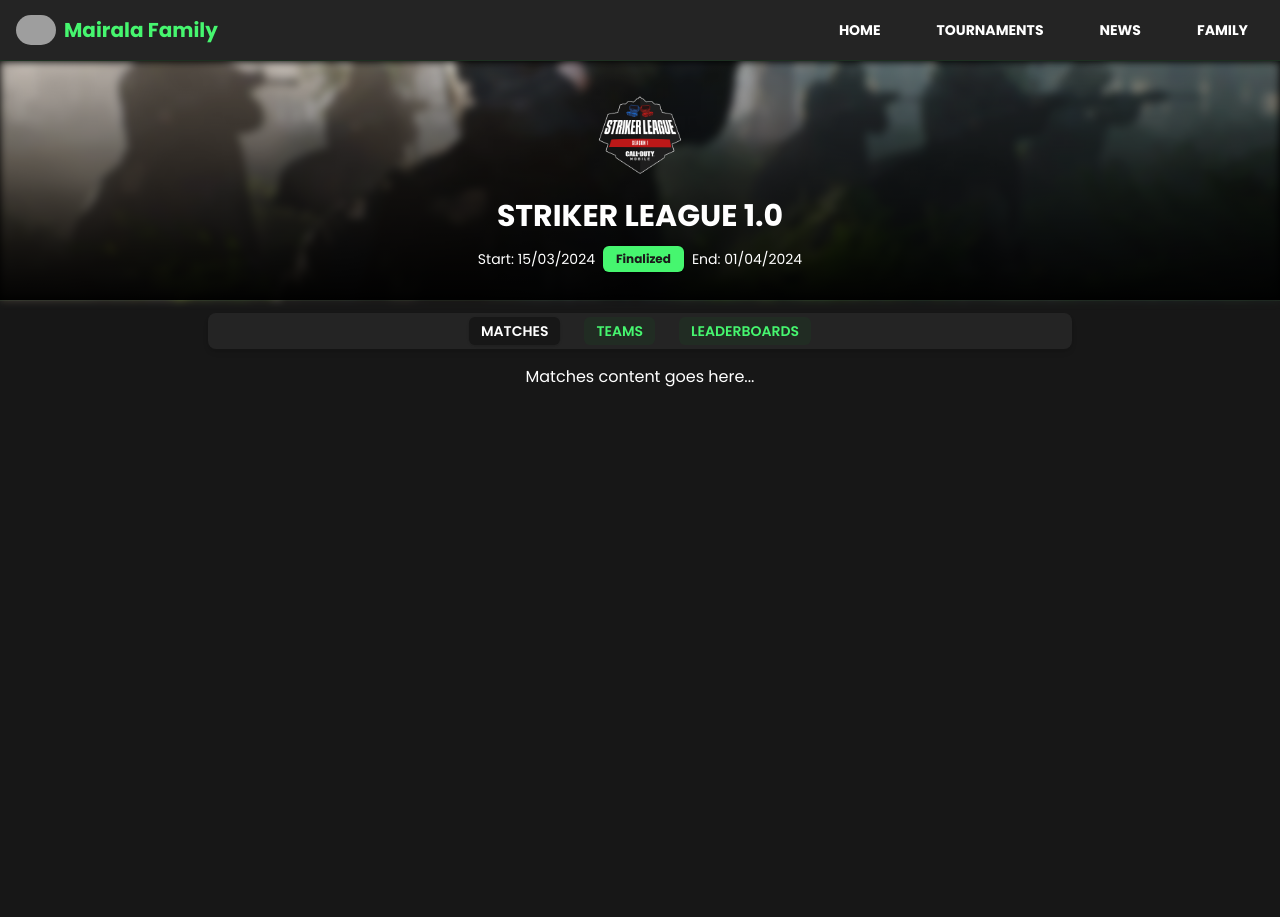
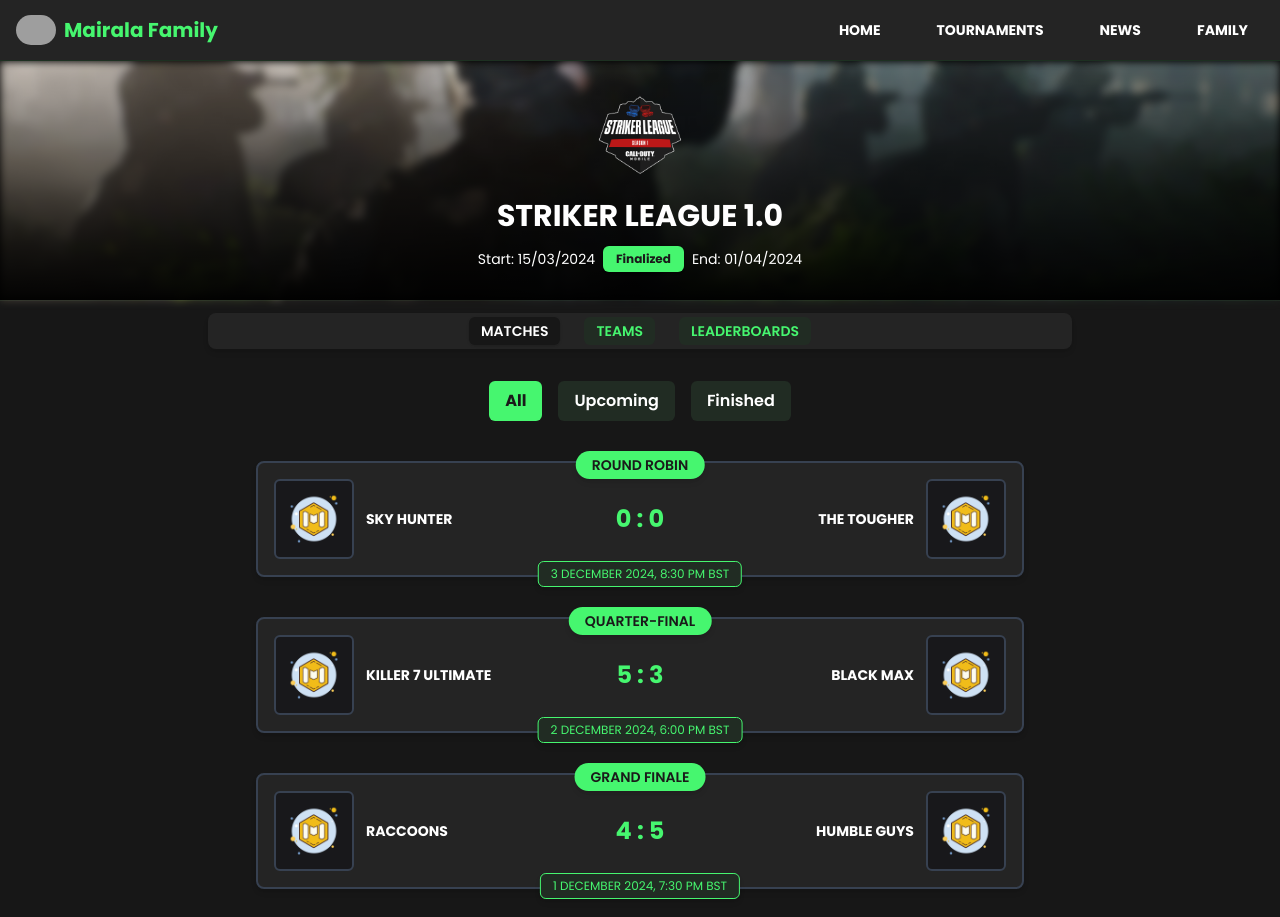
Before and after one commit to shahenwaz/mairala_family, a Next.js app: page /tournaments/StrikerLeague1 in a window 1280 px wide. Before the commit the page ends 800 px from the top, so only its background shows below. Built offline with nearby package versions, Linux system fonts and the light colour scheme; grey boxes are pictures that could not be loaded.

Commit message:
Component added - MatchCard.tsx

```diff
--- a/app/(root)/page.tsx
+++ b/app/(root)/page.tsx
@@ -1,9 +1,73 @@
-import { Button } from "@/components/ui/button";
+import MatchCard from "@/components/tournament/MatchCard";
 
 export default function Home() {
+  // Define Match type
+  interface Match {
+    team1: string;
+    team2: string;
+    team1Logo: string;
+    team2Logo: string;
+    score: string;
+    round: string;
+    date: string;
+    status: "Upcoming" | "Finished";
+  }
+
+  // Dummy matches array
+  const matches: Match[] = [
+    {
+      team1: "SHURIKEN THE HUNTERS",
+      team2: "DRAGONS ON THE GO",
+      team1Logo: "/images/CODM_LOGO.png",
+      team2Logo: "/images/CODM_LOGO.png",
+      score: "0 : 0",
+      round: "Round Robin",
+      date: "5 OCTOBER 2024, 10:00 PM BST",
+      status: "Upcoming",
+    },
+    {
+      team1: "DISCIPLES OF MAYHEM",
+      team2: "GRUMBLING GANGSTERS 2.0",
+      team1Logo: "/images/CODM_LOGO.png",
+      team2Logo: "/images/CODM_LOGO.png",
+      score: "0 : 0",
+      round: "Semi-Final",
+      date: "6 OCTOBER 2024, 8:00 PM BST",
+      status: "Upcoming",
+    },
+  ];
+
+  // Filter only upcoming matches
+  const upcomingMatches = matches.filter(
+    (match) => match.status === "Upcoming"
+  );
+
   return (
-    <div>
-      <Button>Click Me</Button>
+    <div className="w-full bg-background py-8">
+      <div className="max-w-6xl mx-auto px-4 space-y-8">
+        <div className="mb-">
+          {/* Subtitle */}
+          <h2 className="text-center text-sm font-bold text-muted-foreground mb-2">
+            STRIKER LEAGUE 1.0
+          </h2>
+
+          {/* Title */}
+          <h1 className="text-center text-2xl sm:text-3xl md:text-4xl font-extrabold text-foreground">
+            UPCOMING MATCHES
+          </h1>
+        </div>
+        <div className="flex flex-col gap-6">
+          {upcomingMatches.length > 0 ? (
+            upcomingMatches.map((match: Match, index: number) => (
+              <MatchCard key={index} {...match} />
+            ))
+          ) : (
+            <p className="text-center text-muted-foreground">
+              No upcoming matches available.
+            </p>
+          )}
+        </div>
+      </div>
     </div>
   );
 }
--- a/app/(root)/tournaments/StrikerLeague1/page.tsx
+++ b/app/(root)/tournaments/StrikerLeague1/page.tsx
@@ -1,6 +1,9 @@
+"use client";
+import React, { useState } from "react";
 import TournamentDetails from "@/components/tournament/TournamentDetails";
+import MatchCard from "@/components/tournament/MatchCard";
+import TeamLeaderboard from "@/components/tournament/TeamLeaderboard";
 import PlayerLeaderboard from "@/components/tournament/PlayerLeaderboard";
-import TeamLeaderboard from "@/components/tournament/TeamLeaderboard";
 import { Tabs, TabsList, TabsTrigger, TabsContent } from "@/components/ui/tabs";
 
 export default function StrikerLeague1() {
@@ -13,23 +16,47 @@
     background: "/images/CODM_BG1.jpg",
   };
 
-  const players = [
-    { name: "Adeus", team: "Disciples of Mayhem", kills: 107 },
-    { name: "BATMAN_on_DRUG", team: "Grumbling Gangsters", kills: 92 },
-    { name: "U_SO_CUTE", team: "Quite One Elite", kills: 79 },
-    { name: "Purinz", team: "Disciples of Mayhem", kills: 76 },
-    { name: "NanosecYT", team: "Quite One Elite", kills: 75 },
-    { name: "Carnage", team: "Quite One Elite", kills: 74 },
-    { name: "GG✯NOOB", team: "Grumbling Gangsters", kills: 73 },
-    { name: "Hate", team: "Disciples of Mayhem", kills: 72 },
-    { name: "COFFIN6IX9INE", team: "Vengeance Seekers", kills: 64 },
-    { name: "QΞ卩tomi匚", team: "Quite One Elite", kills: 64 },
-    { name: "QΞLordX", team: "Quite One Elite", kills: 62 },
-    { name: "No.skil.No.win", team: "Vengeance Seekers", kills: 60 },
-    { name: "WaHiD彡", team: "Vengeance Seekers", kills: 60 },
-    { name: "Haru.op<3", team: "Vengeance Seekers", kills: 53 },
-    { name: "MEMBO×BRAND", team: "Vengeance Seekers", kills: 53 },
+  // Add dummy matches data
+  const matches = [
+    {
+      team1: "SKY HUNTER",
+      team2: "THE TOUGHER",
+      team1Logo: "/images/CODM_LOGO.png",
+      team2Logo: "/images/CODM_LOGO.png",
+      score: "0 : 0",
+      round: "ROUND ROBIN",
+      date: "3 DECEMBER 2024, 8:30 PM BST",
+      status: "Upcoming" as const, // Ensure the status matches the MatchProps type
+    },
+    {
+      team1: "KILLER 7 ULTIMATE",
+      team2: "BLACK MAX",
+      team1Logo: "/images/CODM_LOGO.png",
+      team2Logo: "/images/CODM_LOGO.png",
+      score: "5 : 3",
+      round: "QUARTER-FINAL",
+      date: "2 DECEMBER 2024, 6:00 PM BST",
+      status: "Finished" as const, // Ensure the status matches the MatchProps type
+    },
+    {
+      team1: "RACCOONS",
+      team2: "HUMBLE GUYS",
+      team1Logo: "/images/CODM_LOGO.png",
+      team2Logo: "/images/CODM_LOGO.png",
+      score: "4 : 5",
+      round: "GRAND FINALE",
+      date: "1 DECEMBER 2024, 7:30 PM BST",
+      status: "Finished" as const, // Ensure the status matches the MatchProps type
+    },
   ];
+
+  // Add state for filtering
+  const [filter, setFilter] = useState<"All" | "Upcoming" | "Finished">("All");
+
+  const filteredMatches = matches.filter((match) => {
+    if (filter === "All") return true;
+    return match.status === filter;
+  });
 
   const teams = [
     {
@@ -146,6 +173,24 @@
     },
   ];
 
+  const players = [
+    { name: "Adeus", team: "Disciples of Mayhem", kills: 107 },
+    { name: "BATMAN_on_DRUG", team: "Grumbling Gangsters", kills: 92 },
+    { name: "U_SO_CUTE", team: "Quite One Elite", kills: 79 },
+    { name: "Purinz", team: "Disciples of Mayhem", kills: 76 },
+    { name: "NanosecYT", team: "Quite One Elite", kills: 75 },
+    { name: "Carnage", team: "Quite One Elite", kills: 74 },
+    { name: "GG✯NOOB", team: "Grumbling Gangsters", kills: 73 },
+    { name: "Hate", team: "Disciples of Mayhem", kills: 72 },
+    { name: "COFFIN6IX9INE", team: "Vengeance Seekers", kills: 64 },
+    { name: "QΞ卩tomi匚", team: "Quite One Elite", kills: 64 },
+    { name: "QΞLordX", team: "Quite One Elite", kills: 62 },
+    { name: "No.skil.No.win", team: "Vengeance Seekers", kills: 60 },
+    { name: "WaHiD彡", team: "Vengeance Seekers", kills: 60 },
+    { name: "Haru.op<3", team: "Vengeance Seekers", kills: 53 },
+    { name: "MEMBO×BRAND", team: "Vengeance Seekers", kills: 53 },
+  ];
+
   return (
     <div>
       <TournamentDetails {...tournament} />
@@ -180,11 +225,55 @@
                 Dashboard content goes here...
               </p>
             </TabsContent>
+
             <TabsContent value="matches">
-              <p className="text-secondary-foreground text-center mt-4">
-                Matches content goes here...
-              </p>
+              <div className="flex justify-center gap-2 mb-10 mt-8">
+                <button
+                  className={`sm:text-xs lg:text-base px-4 py-2 rounded-md font-bold ${
+                    filter === "All"
+                      ? "bg-primary text-primary-foreground"
+                      : "bg-muted"
+                  }`}
+                  onClick={() => setFilter("All")}
+                >
+                  All
+                </button>
+                <br />
+                <button
+                  className={`sm:text-xs lg:text-base px-4 py-2 rounded-md font-semibold ${
+                    filter === "Upcoming"
+                      ? "bg-primary text-primary-foreground"
+                      : "bg-muted"
+                  }`}
+                  onClick={() => setFilter("Upcoming")}
+                >
+                  Upcoming
+                </button>
+                <br />
+                <button
+                  className={`sm:text-xs lg:text-base px-4 py-2 rounded-md font-semibold ${
+                    filter === "Finished"
+                      ? "bg-primary text-primary-foreground"
+                      : "bg-muted"
+                  }`}
+                  onClick={() => setFilter("Finished")}
+                >
+                  Finished
+                </button>
+              </div>
+              <div className="flex flex-col gap-6 mt-4">
+                {filteredMatches.length > 0 ? (
+                  filteredMatches.map((match, index) => (
+                    <MatchCard key={index} {...match} />
+                  ))
+                ) : (
+                  <p className="text-center text-muted-foreground">
+                    No matches available for this filter.
+                  </p>
+                )}
+              </div>
             </TabsContent>
+
             <TabsContent value="teams">
               <p className="text-secondary-foreground text-center mt-4">
                 Teams content goes here...
--- a/app/globals.css
+++ b/app/globals.css
@@ -34,6 +34,7 @@
     --success-foreground: 0 0% 10%; /* Very dark gray */
     --neutral: 0 0% 15%; /* Neutral dark for sections */
     --light-gray: 0 0% 50%; /* Mid gray for muted text */
+    --dark-gray: 216.9 19.1% 26.7%;
     --white: 0 0% 100%; /* Pure white */
     --transparent: 0 0% 0% / 0%; /* Fully transparent */
   }
--- /dev/null
+++ b/components/tournament/MatchCard.tsx
@@ -0,0 +1,108 @@
+"use client";
+import React from "react";
+import { Card } from "@/components/ui/card";
+import Image from "next/image";
+
+interface MatchProps {
+  team1: string;
+  team2: string;
+  team1Logo: string;
+  team2Logo: string;
+  score: string;
+  round: string;
+  date: string;
+}
+
+const MatchCard: React.FC<MatchProps> = ({
+  team1,
+  team2,
+  team1Logo,
+  team2Logo,
+  score,
+  round,
+  date,
+}) => {
+  return (
+    <Card className="relative bg-card border-2 border-darkGray shadow-md transition-all duration-700 ease-in-out hover:border-primary rounded-lg w-full max-w-3xl mx-auto mb-4">
+      {/* Round Tag */}
+      <div className="absolute -top-3 left-1/2 transform -translate-x-1/2 bg-primary px-4 py-1 rounded-full text-sm text-primary-foreground font-semibold shadow-md">
+        {round}
+      </div>
+
+      {/* Mobile Layout */}
+      <div className="flex flex-col md:hidden p-4 gap-2">
+        {/* Teams and Score */}
+        <div className="flex justify-between items-center">
+          {/* Team 1 */}
+          <div className="flex flex-col items-center">
+            <div className="border-2 border-darkGray bg-zinc-900 rounded-md p-2">
+              <Image src={team1Logo} alt={team1} width={50} height={50} />
+            </div>
+          </div>
+
+          {/* Score */}
+          <div className="flex items-center justify-center">
+            <p className="text-2xl font-extrabold text-primary">{score}</p>
+          </div>
+
+          {/* Team 2 */}
+          <div className="flex flex-col items-center">
+            <div className="border-2 border-darkGray bg-zinc-900 rounded-md p-2">
+              <Image src={team2Logo} alt={team2} width={50} height={50} />
+            </div>
+          </div>
+        </div>
+
+        {/* Team Names */}
+        <div className="flex justify-between items-center mt-1 mb-3">
+          <h3 className="text-sm font-bold text-left text-foreground">
+            {team1}
+          </h3>
+          <h3 className="text-sm font-bold text-right text-foreground">
+            {team2}
+          </h3>
+        </div>
+
+        {/* Match Date */}
+        <div className="border border-primary absolute -bottom-3 left-1/2 transform -translate-x-1/2 bg-muted text-muted-foreground text-xs px-3 py-1 rounded-md shadow-md w-4/6 text-center">
+          {date}
+        </div>
+      </div>
+
+      {/* Desktop Layout */}
+      <div className="hidden md:flex items-center justify-between p-4">
+        {/* Team 1 */}
+        <div className="flex items-center gap-3 w-2/5 justify-start">
+          <div className="border-2 border-darkGray bg-zinc-900 rounded-md p-2">
+            <Image src={team1Logo} alt={team1} width={60} height={60} />
+          </div>
+          <h3 className="text-sm font-bold text-foreground text-left flex-grow">
+            {team1}
+          </h3>
+        </div>
+
+        {/* Score */}
+        <div className="w-1/5 flex items-center justify-center">
+          <p className="text-2xl font-extrabold text-primary">{score}</p>
+        </div>
+
+        {/* Team 2 */}
+        <div className="flex items-center gap-3 w-2/5 justify-end">
+          <h3 className="text-sm font-bold text-foreground text-right flex-grow">
+            {team2}
+          </h3>
+          <div className="border-2 border-darkGray bg-zinc-900 rounded-md p-2">
+            <Image src={team2Logo} alt={team2} width={60} height={60} />
+          </div>
+        </div>
+
+        {/* Match Date */}
+        <div className="border border-primary absolute -bottom-3 left-1/2 transform -translate-x-1/2 bg-muted text-muted-foreground text-xs px-3 py-1 rounded-md shadow-md">
+          {date}
+        </div>
+      </div>
+    </Card>
+  );
+};
+
+export default MatchCard;
--- a/tailwind.config.ts
+++ b/tailwind.config.ts
@@ -47,6 +47,7 @@
         },
         neutral: "hsl(var(--neutral))" /* Neutral dark */,
         lightGray: "hsl(var(--light-gray))" /* Mid gray for muted text */,
+        darkGray: "hsl(var(--dark-gray))" /* Dark gray for muted text */,
         white: "hsl(var(--white))" /* Pure white */,
         transparent: "hsl(var(--transparent))" /* Transparent */,
       },
```
